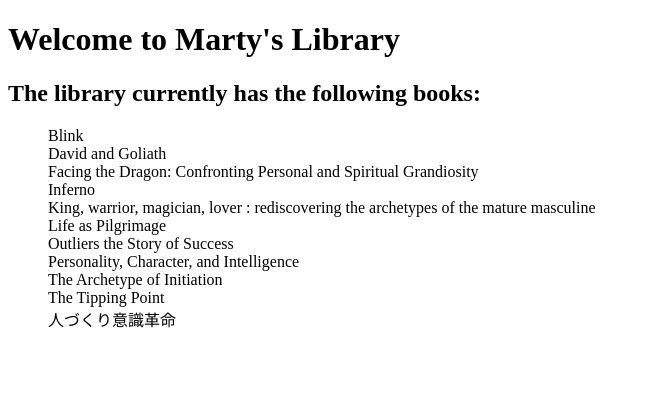
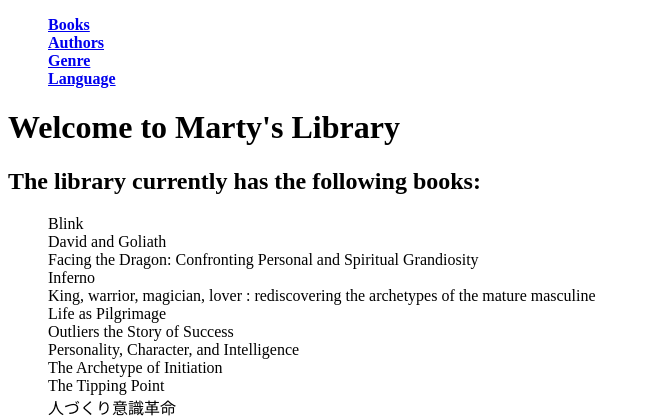
Before and after one commit to marty-zhu/django-demo-site, a Django app: page /catalog/ in a window 1280 px wide. Shown: the top 420 px of the page, without its empty margins (0-650 px from the left). Run offline with Django 4.2, Linux system fonts and the light colour scheme; data comes from the database, SQL or seed files in the repository.

Commit message:
added catalog generic navbar template

```diff
--- a/catalog/templates/catalog/base_generic.html
+++ b/catalog/templates/catalog/base_generic.html
@@ -12,7 +12,7 @@
 </head>
 <body>
 
-    {% block side_navbar %}{% endblock side_navbar %}
+    {% include 'catalog/side_navbar.html' %}
     {% block content %}{% endblock content %}
     {% block footer %}{% endblock footer %}
 
--- /dev/null
+++ b/catalog/templates/catalog/side_navbar.html
@@ -0,0 +1,8 @@
+{% block side_navbar %}
+<ul class="navbar">
+    <li class="navlink"><a href="#"><strong>Books</strong></a></li>
+    <li class="navlink"><a href="#"><strong>Authors</strong></a></li>
+    <li class="navlink"><a href="#"><strong>Genre</strong></a></li>
+    <li class="navlink"><a href="#"><strong>Language</strong></a></li>
+</ul>
+{% endblock side_navbar %}
```
